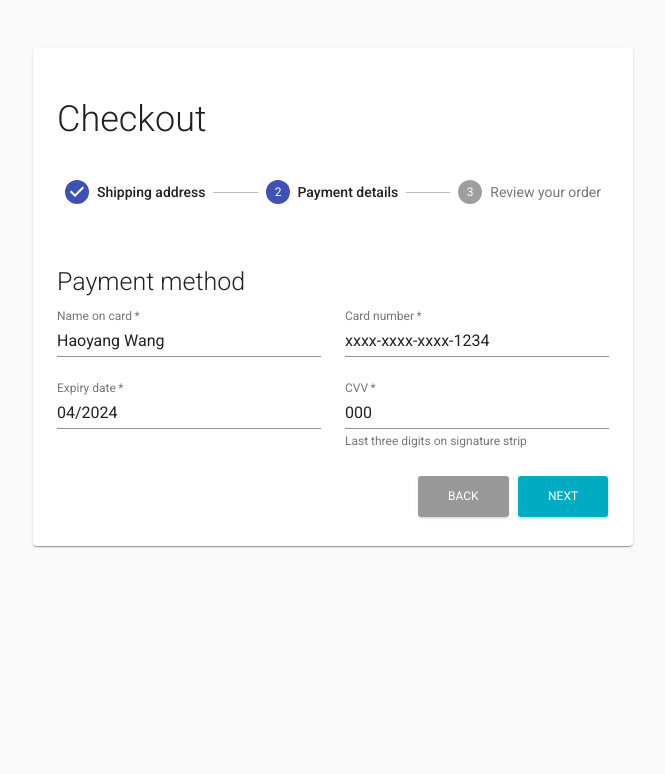
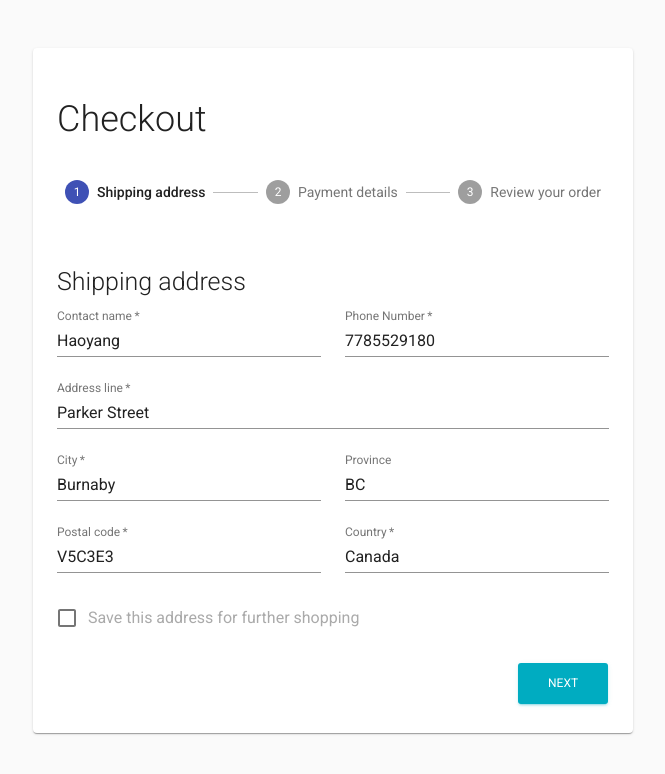
Before and after one commit to haoyang324/order-app, a React (Create React App) app: page /checkout in a window 1280 px wide. Shown: the top 774 px of the page, without its empty margins (307-972 px from the left). Built offline with nearby package versions, Linux system fonts and the light colour scheme; no server answers.

Commit message:
Able to update default address

```diff
--- a/src/views/CheckoutPage/AddressForm.jsx
+++ b/src/views/CheckoutPage/AddressForm.jsx
@@ -15,7 +15,12 @@ export default function AddressForm(props) {
       [event.target.name]: event.target.value
     }));
   };
-
+  const handleToggle = () => {
+    setAddress(prevState => ({
+      ...prevState,
+      save: !address.save
+    }));
+  };
   return (
     <React.Fragment>
       <h3> Shipping address</h3>
@@ -23,10 +28,10 @@ export default function AddressForm(props) {
         <Grid item xs={12} sm={6}>
           <TextField
             required
-            id="firstName"
-            name="firstName"
-            label="First name"
-            value={address.firstName}
+            id="name"
+            name="name"
+            label="Contact name"
+            value={address.name}
             onChange={handleChange}
             fullWidth
             autoComplete="fname"
@@ -35,10 +40,10 @@ export default function AddressForm(props) {
         <Grid item xs={12} sm={6}>
           <TextField
             required
-            id="lastName"
-            name="lastName"
-            label="Last name"
-            value={address.lastName}
+            id="phone"
+            name="phone"
+            label="Phone Number"
+            value={address.phone}
             onChange={handleChange}
             fullWidth
             autoComplete="lname"
@@ -105,7 +110,12 @@ export default function AddressForm(props) {
         <Grid item xs={12}>
           <FormControlLabel
             control={
-              <Checkbox color="secondary" name="saveAddress" value="yes" />
+              <Checkbox
+                onClick={handleToggle}
+                color="secondary"
+                name="saveAddress"
+                value="no"
+              />
             }
             label="Save this address for further shopping"
           />
--- a/src/views/CheckoutPage/CheckoutPage.jsx
+++ b/src/views/CheckoutPage/CheckoutPage.jsx
@@ -53,15 +53,16 @@ const steps = ["Shipping address", "Payment details", "Review your order"];
 
 export default function Checkout({ ...params }) {
   const classes = useStyles();
-  const [activeStep, setActiveStep] = React.useState(1);
+  const [activeStep, setActiveStep] = React.useState(0);
   const [address, setAddress] = React.useState({
-    firstName: "Haoyang",
-    lastName: "Wang",
+    name: "Haoyang",
+    phone: "7785529180",
     address: "Parker Street",
     city: "Burnaby",
     province: "BC",
     zip: "V5C3E3",
-    country: "Canada"
+    country: "Canada",
+    save: false
   });
   const [payment, setPayment] = React.useState({
     cardName: "Haoyang Wang",
@@ -98,8 +99,11 @@ export default function Checkout({ ...params }) {
   const placeOrder = () => {
     const data = {
       date: new Date(),
-      address: JSON.stringify(address)
+      address: address,
+      products: cart
     };
+
+    // Place the order
     fetch(process.env.REACT_APP_REST_API_LOCATION + "/orders", {
       method: "POST",
       headers: { "Content-Type": "application/json" },
@@ -110,6 +114,24 @@ export default function Checkout({ ...params }) {
         console.log(data);
       })
       .catch(err => console.log(err));
+
+    // Save the address for further shopping
+    if (address.save) {
+      fetch(
+        process.env.REACT_APP_REST_API_LOCATION + "/users/me/defaultaddress",
+        {
+          method: "POST",
+          headers: {
+            "Content-Type": "application/json",
+            Authorization: "Bearer " + localStorage.getItem("jwt")
+          },
+          body: JSON.stringify(address)
+        }
+      )
+        .then(res => res.json())
+        .then(data => console.log(data))
+        .catch(err => console.log(err));
+    }
   };
 
   React.useEffect(() => {
```
